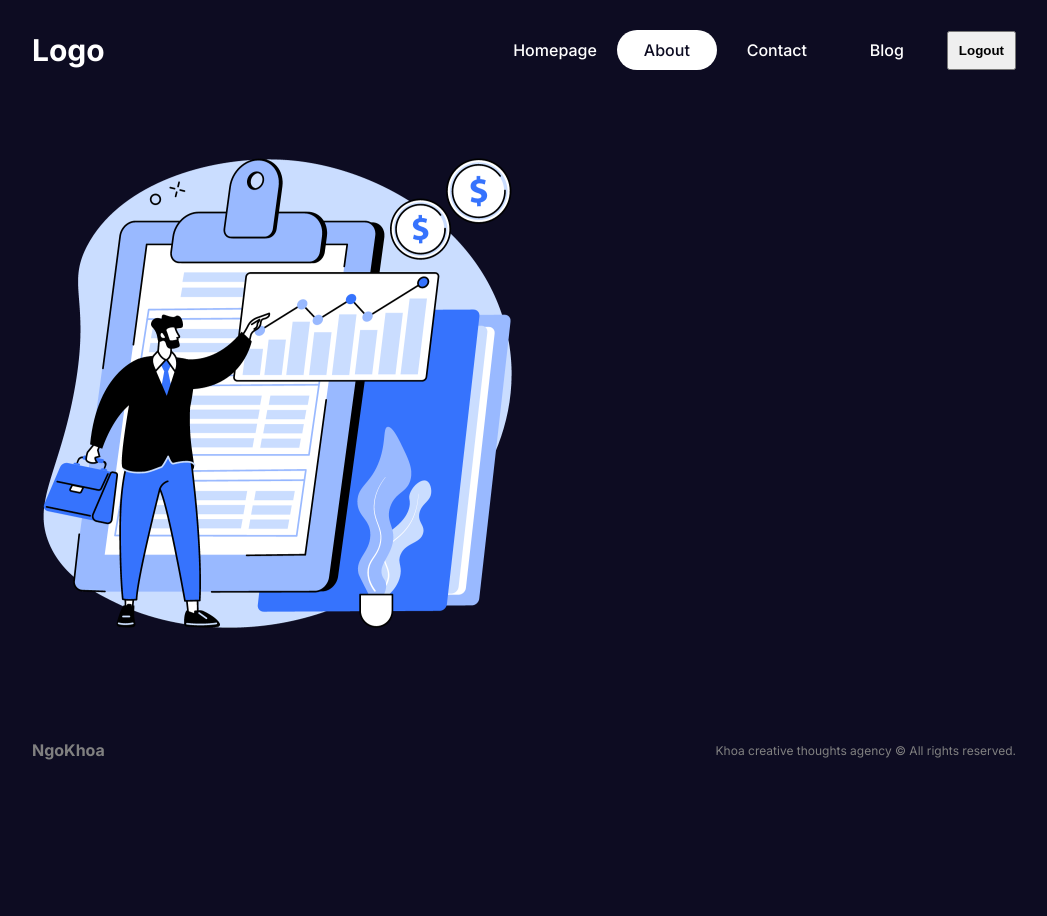
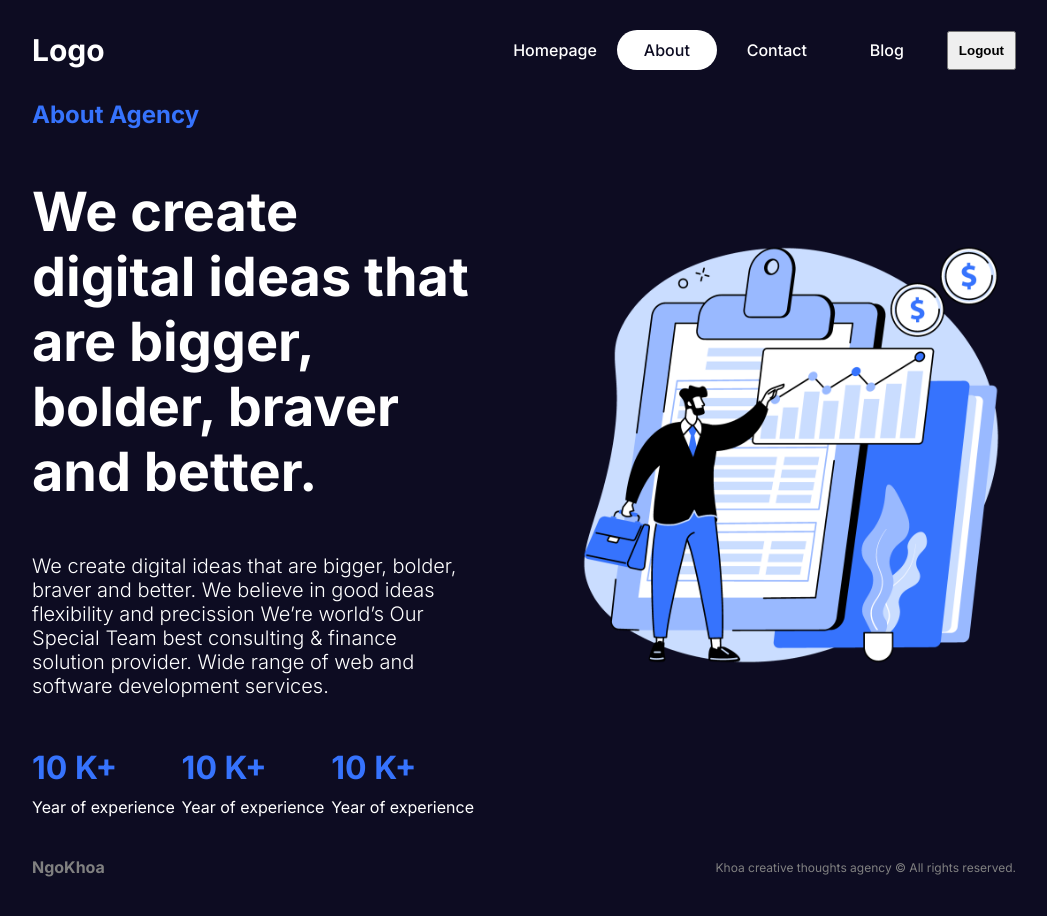
Before and after one commit to NgoTanKhoa21042001/nextjs14-lamdadev, a Next.js app: page /about in a window 1280 px wide. Shown: the whole page, without its empty margins (116-1163 px from the left). Before the commit the page ends 800 px from the top, so only its background shows below. Built offline with nearby package versions, Linux system fonts and the light colour scheme.

Commit message:
About page

```diff
--- a/src/app/about/about.module.css
+++ b/src/app/about/about.module.css
@@ -1,4 +1,45 @@
+.container {
+  display: flex;
+  gap: 100px;
+}
+.textContainer {
+  flex: 1;
+  display: flex;
+  flex-direction: column;
+  gap: 50px;
+}
+.subtitle {
+  color: var(--btn);
+}
+
+.title {
+  font-size: 54px;
+}
+
+.desc {
+  font-size: 20px;
+  font-weight: 300;
+}
+
+.boxes {
+  display: flex;
+  align-items: center;
+  justify-content: space-between;
+}
+
+.box {
+  display: flex;
+  flex-direction: column;
+  gap: 10px;
+}
+
+.box h1 {
+  color: var(--btn);
+}
 .imgContainer {
   position: relative;
-  width: 100%;
+  flex: 1;
 }
+.img {
+  object-fit: contain;
+}
--- a/src/app/about/page.jsx
+++ b/src/app/about/page.jsx
@@ -1,11 +1,44 @@
 import Image from "next/image";
-import React from "react";
 import styles from "./about.module.css";
+
+export const metadata = {
+  title: "About Page",
+  description: "About description",
+};
+
 const AboutPage = () => {
+  // console.log("lets check where it works")
   return (
-    <div>
-      <div className={styles.imgContainer}></div>
-      <Image src="/about.png" alt="" width={500} height={500} />
+    <div className={styles.container}>
+      <div className={styles.textContainer}>
+        <h2 className={styles.subtitle}>About Agency</h2>
+        <h1 className={styles.title}>
+          We create digital ideas that are bigger, bolder, braver and better.
+        </h1>
+        <p className={styles.desc}>
+          We create digital ideas that are bigger, bolder, braver and better. We
+          believe in good ideas flexibility and precission We’re world’s Our
+          Special Team best consulting & finance solution provider. Wide range
+          of web and software development services.
+        </p>
+        <div className={styles.boxes}>
+          <div className={styles.box}>
+            <h1>10 K+</h1>
+            <p>Year of experience</p>
+          </div>
+          <div className={styles.box}>
+            <h1>10 K+</h1>
+            <p>Year of experience</p>
+          </div>
+          <div className={styles.box}>
+            <h1>10 K+</h1>
+            <p>Year of experience</p>
+          </div>
+        </div>
+      </div>
+      <div className={styles.imgContainer}>
+        <Image src="/about.png" alt="About Image" fill className={styles.img} />
+      </div>
     </div>
   );
 };
```
